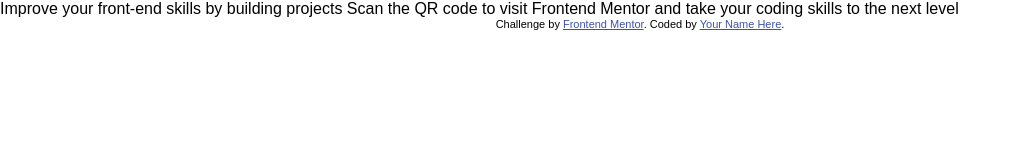
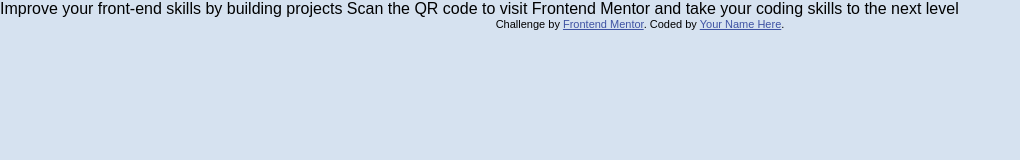
Before and after one commit to cmoiss/qr-code-page, a plain HTML site: page index.html in a window 1280 px wide. Shown: the whole page, without its empty margins (0-1020 px from the left). Drawn offline with Linux system fonts and the light colour scheme.

Commit message:
body - bg-color

```diff
--- a/style.css
+++ b/style.css
@@ -11,6 +11,9 @@
     font-family: Arial, Helvetica, sans-serif;
 }
 
+body {
+    background-color: var(--baby-blue);
+}
 .attribution {
   font-size: 11px;
   text-align: center;
```
